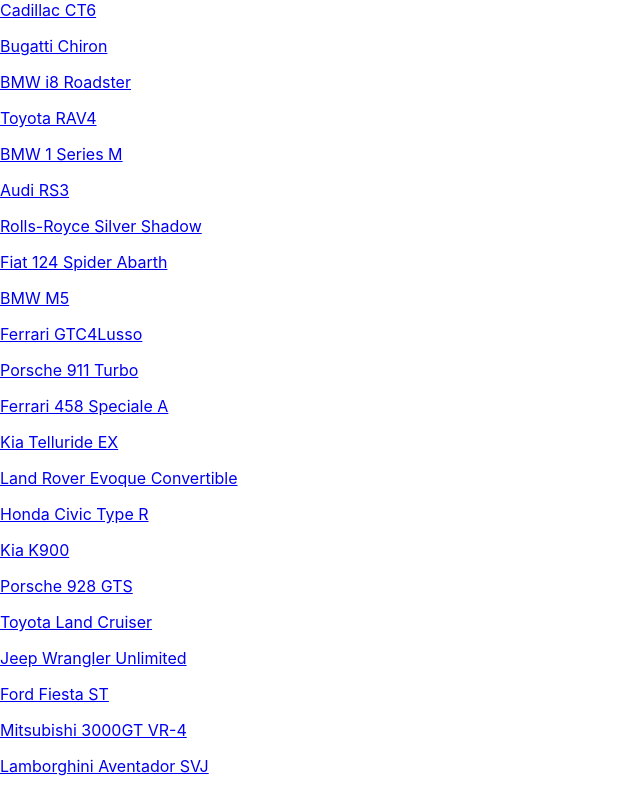
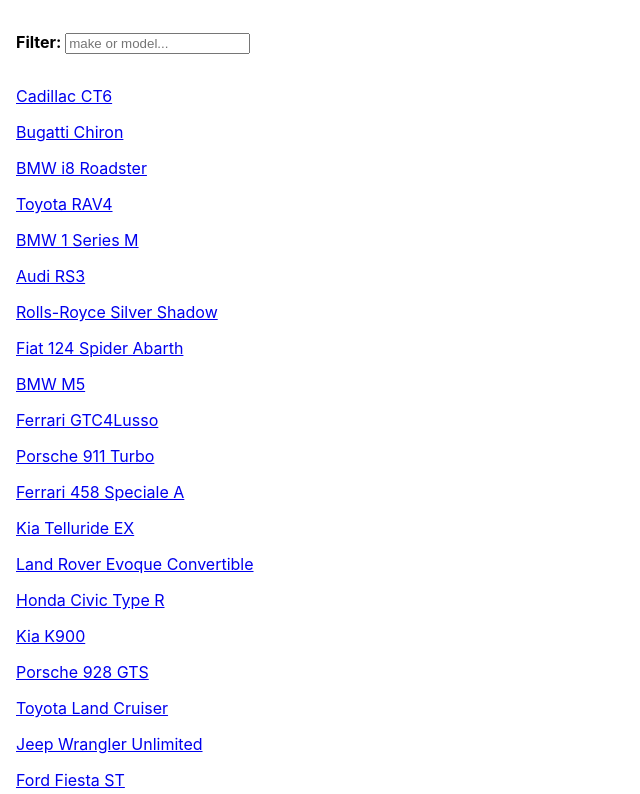
Before and after one commit to benjaminben/h-challenge-react, a React (Create React App) app: page / in a window 1280 px wide. Shown: the top 794 px of the page, without its empty margins (0-640 px from the left). Built offline with nearby package versions, Linux system fonts and the light colour scheme.

Commit message:
complete func

```diff
--- a/src/components/VehicleView.js
+++ b/src/components/VehicleView.js
@@ -1,12 +1,13 @@
 import React  from 'react'
 import {Link} from 'react-router-dom'
+import "../styles/Vehicle.css"
 
 export default (props) => {
   const v = props.vehicle
   const atts = Object.keys(v).filter(k => k !== "Make" && k !== "Model" && k !== "id")
   return (
     <div id="Vehicle">
-      <h1>{`${v.Make} ${v.Model}`}</h1>
+      <h1 className="title">{`${v.Make} ${v.Model}`}</h1>
       { atts.map((a,i) => {
         return <p key={i}>{`${a}: ${v[a]}`}</p>
       }) }
--- a/src/components/VehiclesView.js
+++ b/src/components/VehiclesView.js
@@ -5,6 +5,15 @@
 export default (props) => {
   return (
     <div id="Vehicles">
+      <form>
+        <label htmlFor="filter">Filter: </label>
+        <input
+          name="filter"
+          type="text"
+          value={props.filt}
+          placeholder="make or model..."
+          onChange={e => props.updateFilter(e.target.value)} />
+      </form>
       {
         props.vehicles.map((v,i) => {
           return(
--- a/src/containers/Vehicle.js
+++ b/src/containers/Vehicle.js
@@ -4,6 +4,7 @@
 import VehicleView        from '../components/VehicleView'
 
 class Vehicle extends Component {
+  componentDidMount() { window.scroll(0,0) } // :)
   render() {
     return (
       <VehicleView {...this.props} />
--- a/src/containers/Vehicles.js
+++ b/src/containers/Vehicles.js
@@ -3,9 +3,25 @@
 import VehiclesView       from '../components/VehiclesView'
 
 class Vehicles extends Component {
+  constructor(props) {
+    super(props)
+    this.state = {
+      filt: ""
+    }
+  }
+
+  componentDidMount() { window.scroll(0,0) } // ;)
+
   render() {
     return (
-      <VehiclesView {...this.props} />
+      <VehiclesView
+        {...this.props}
+        {...this.state}
+        vehicles={this.props.vehicles.filter(v => {
+          const title = `${v.Make} ${v.Model}`.toLowerCase()
+          return title.match(this.state.filt.toLowerCase())
+        })}
+        updateFilter={to => this.setState({filt: to})} />
     )
   }
 }
--- /dev/null
+++ b/src/styles/Vehicle.css
@@ -0,0 +1,2 @@
+#Vehicle { padding: 2em 1em; }
+#Vehicle .title { margin: 0 0 1em; }
--- a/src/styles/Vehicles.css
+++ b/src/styles/Vehicles.css
@@ -1 +1,4 @@
+#Vehicles { padding: 2em 1em; }
+#Vehicles form { margin-bottom: 2em; }
+#Vehicles form label { font-weight: bold; }
 #Vehicles .vehicle { display: block; margin-bottom: 1em; }
```
Lines whose indentation alone changed are shown as unchanged.
